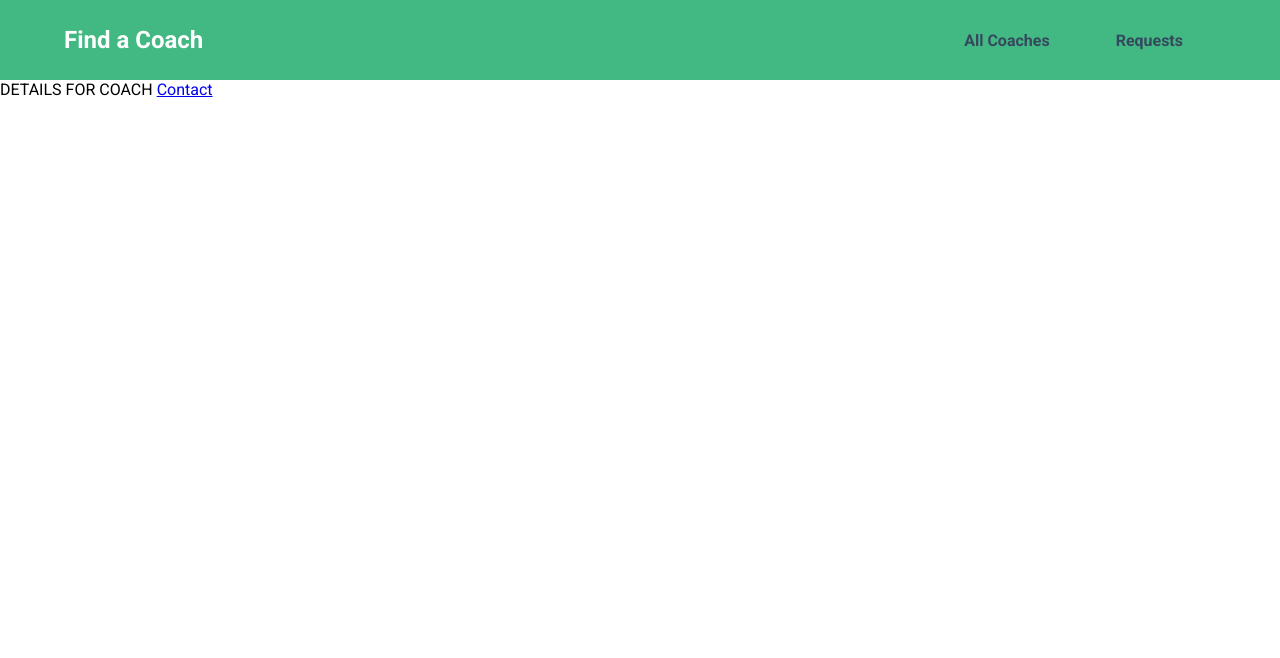
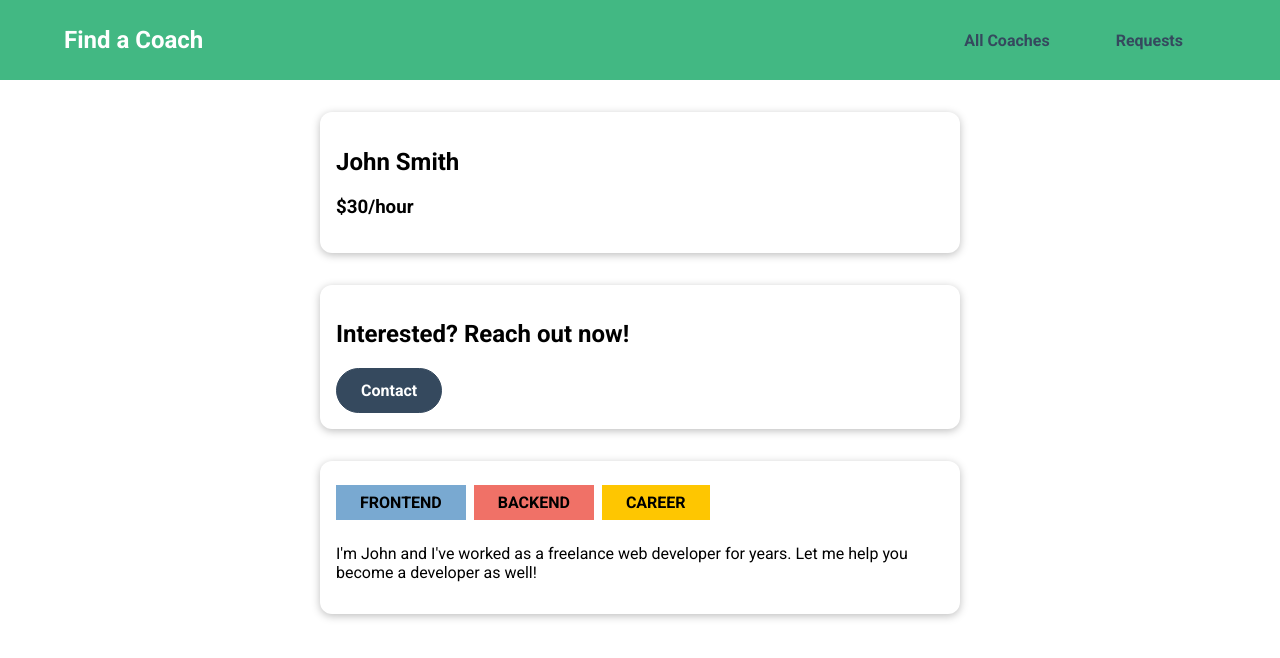
Before and after one commit to bognikk/VUE-coach-finder-app, a Vue app: page /coaches/c1 in a window 1280 px wide. Shown: the top 658 px of the page. Built offline with nearby package versions, Linux system fonts and the light colour scheme.

Commit message:
coach detail component

```diff
--- a/src/pages/coaches/CoachDetail.vue
+++ b/src/pages/coaches/CoachDetail.vue
@@ -1,5 +1,61 @@
 <template>
-	DETAILS FOR COACH
-	<router-view></router-view>
-	<router-link to="/coaches/c1/contact">Contact</router-link>
+	<section>
+		<base-card>
+			<h2>{{ fullName }}</h2>
+			<h3>${{ rate }}/hour</h3>
+		</base-card>
+	</section>
+	<section>
+		<base-card>
+			<header>
+				<h2>Interested? Reach out now!</h2>
+				<base-button link :to="contactLink">Contact</base-button>
+			</header>
+			<!-- <router-view></router-view> -->
+		</base-card>
+	</section>
+	<section>
+		<base-card>
+			<base-badge
+				v-for="area in areas"
+				:key="area"
+				:type="area"
+				:title="area"
+			></base-badge>
+			<p>{{ description }}</p>
+		</base-card>
+	</section>
 </template>
+
+<script>
+export default {
+	props: ['id'],
+	data() {
+		return {
+			selectedCoach: null,
+		};
+	},
+	computed: {
+		fullName() {
+			return this.selectedCoach.firstName + ' ' + this.selectedCoach.lastName;
+		},
+		areas() {
+			return this.selectedCoach.areas;
+		},
+		rate() {
+			return this.selectedCoach.hourlyRate;
+		},
+		description() {
+			return this.selectedCoach.description;
+		},
+		contactLink() {
+			return this.$route.path + '/' + this.id + '/contact';
+		},
+	},
+	created() {
+		this.selectedCoach = this.$store.getters['coaches/coachesGetter'].find(
+			(coach) => coach.id === this.id
+		);
+	},
+};
+</script>
--- a/src/router.js
+++ b/src/router.js
@@ -15,6 +15,7 @@ const router = createRouter({
     {
       path: '/coaches/:id',
       component: CoachDetail,
+      props: true,
       children: [
         { path: 'contact', component: ContactCoach }, // /coaches/c1/contact
       ],
--- a/src/store/modules/coaches/index.js
+++ b/src/store/modules/coaches/index.js
@@ -9,20 +9,20 @@ export default {
       coaches: [
         {
           id: 'c1',
-          firstName: 'Nikola',
-          lastName: 'Bogicevic',
+          firstName: 'John',
+          lastName: 'Smith',
           areas: ['frontend', 'backend', 'career'],
           description:
-            "I'm Nikola and I've worked as a freelance web developer for years. Let me help you become a developer as well!",
+            "I'm John and I've worked as a freelance web developer for years. Let me help you become a developer as well!",
           hourlyRate: 30,
         },
         {
           id: 'c2',
-          firstName: 'Lena',
-          lastName: 'Franford',
+          firstName: 'Jane',
+          lastName: 'Doe',
           areas: ['frontend', 'career'],
           description:
-            'I am Lena and as a senior developer in a big tech company, I can help you get your first job or progress in your current role.',
+            'I am Jane and as a senior developer in a big tech company, I can help you get your first job or progress in your current role.',
           hourlyRate: 30,
         },
       ],
```
